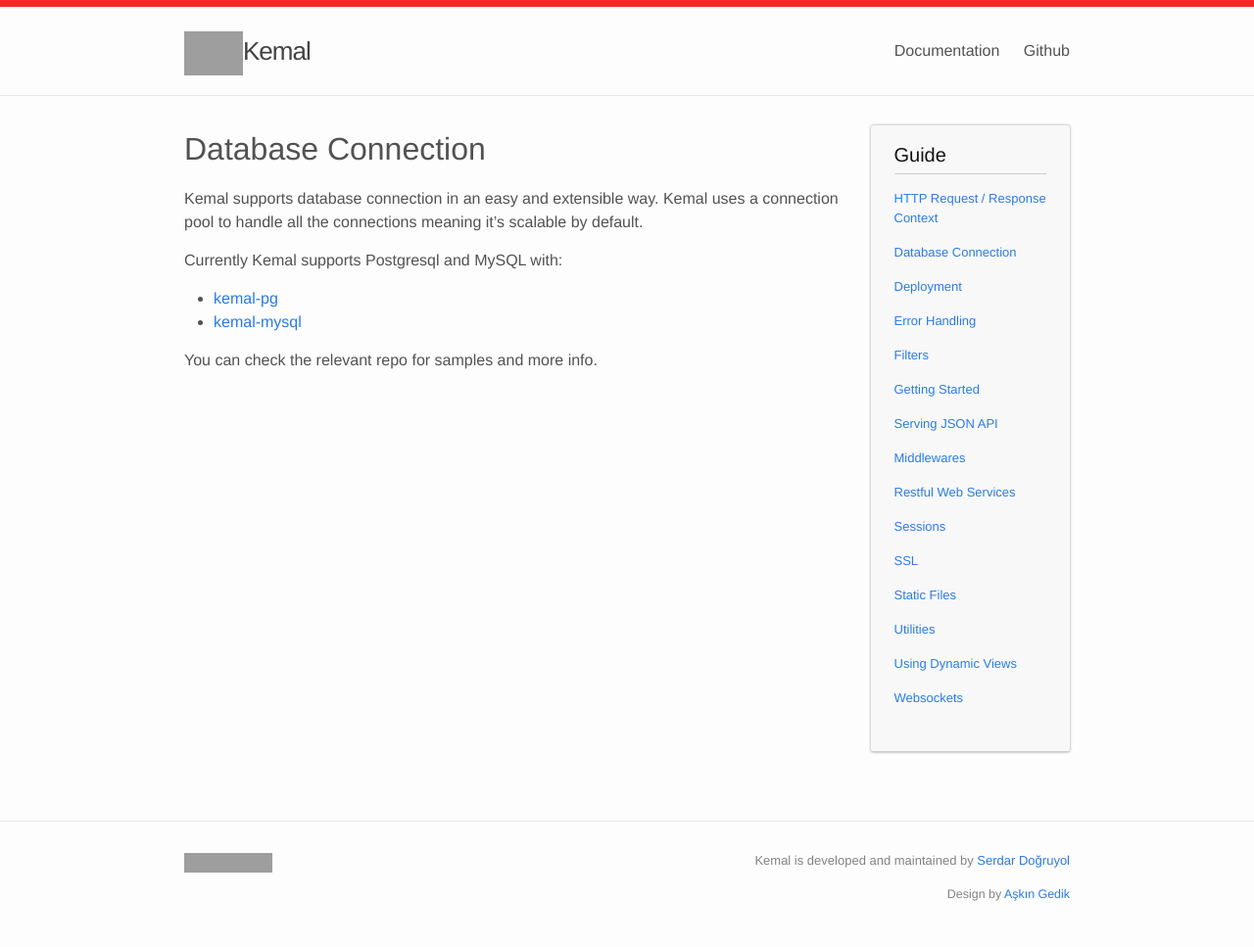
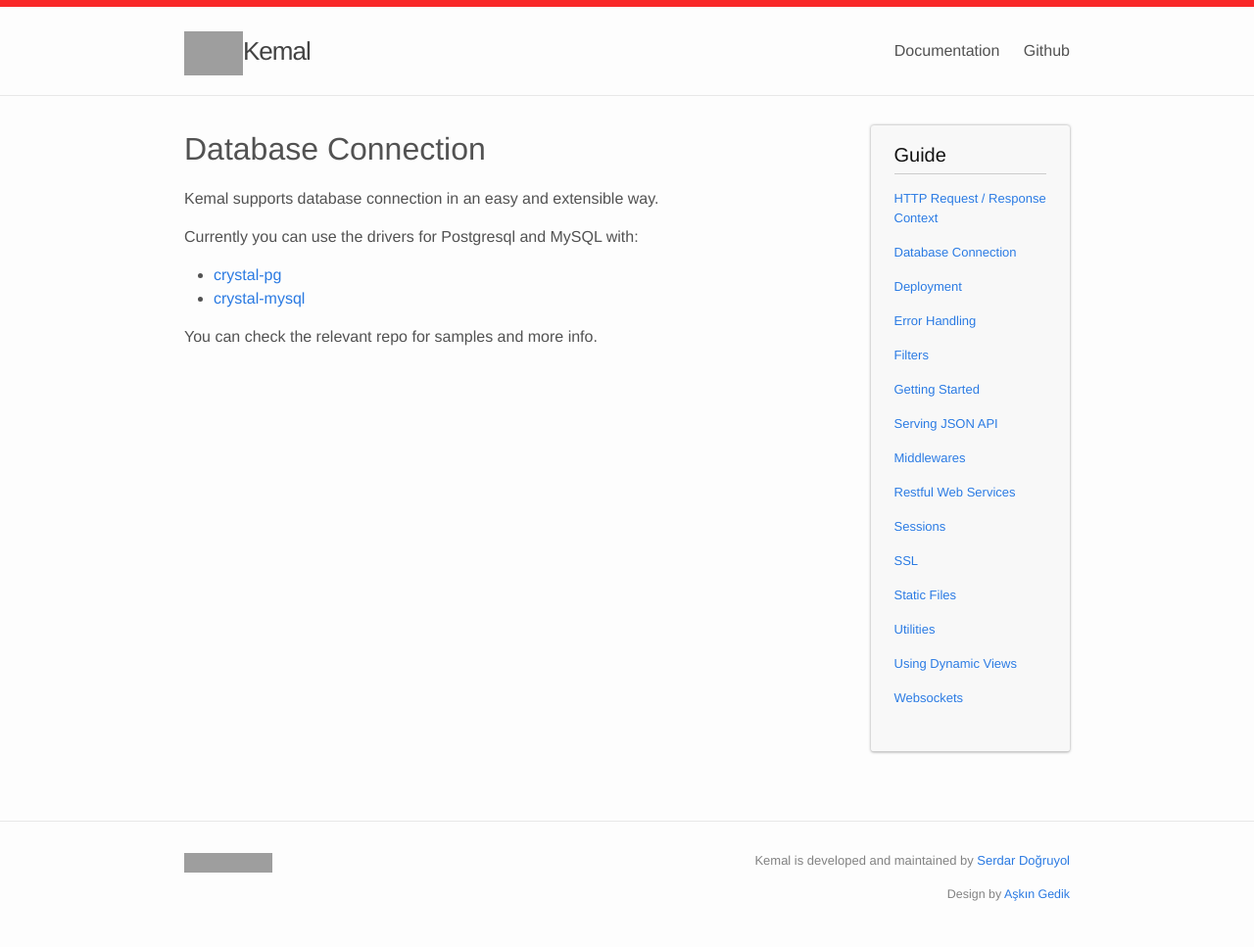
Before and after one commit to kemalcr/kemal, a Jekyll site: the page built from _docs/database.md, in a window 1280 px wide. Shown: the whole page at 98% size. Built offline with Jekyll 4.4.1, drawn with Linux system fonts in a browser that asks for light colours; grey boxes are pictures that could not be loaded.

Commit message:
Update database.md

```diff
--- a/_docs/database.md
+++ b/_docs/database.md
@@ -3,11 +3,11 @@ layout: doc
 title: "Database Connection"
 ---
 
-Kemal supports database connection in an easy and extensible way. Kemal uses a connection pool to handle all the connections meaning it's scalable by default.
+Kemal supports database connection in an easy and extensible way.
 
-Currently Kemal supports Postgresql and MySQL with:
+Currently you can use the drivers for Postgresql and MySQL with:
 
-- [kemal-pg](https://github.com/sdogruyol/kemal-pg)
-- [kemal-mysql](https://github.com/sdogruyol/kemal-mysql)
+- [crystal-pg](https://github.com/will/crystal-pg)
+- [crystal-mysql](https://github.com/waterlink/crystal-mysql)
 
 You can check the relevant repo for samples and more info.
```
